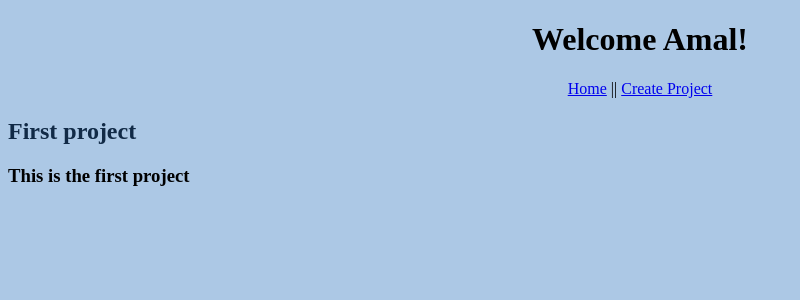
After one commit to michaelslusser/ITIS3155ProjectTracker, a Flask app: page /view_project/1 in a window 1280 px wide. The commit adds this page. Shown: the top 300 px of the page, without its empty margins (0-800 px from the left). Run offline with Flask 2, Linux system fonts and the light colour scheme.

Commit message:
added function to view projects

```diff
--- a/app.py
+++ b/app.py
@@ -39,6 +39,9 @@ def new_project():
         return redirect(url_for('index'))
     else:
         return render_template('new_project.html', user=a_user)
+@app.route('/view_project/<project_id>')
+def get_project(project_id):
+    return render_template('view_project.html', my_project=projects[int(project_id)], user=a_user)
 
 
 
--- a/templates/index.html
+++ b/templates/index.html
@@ -13,7 +13,6 @@
         <nav>
             <!--Add other pages-->
             <a href="{{ url_for('index') }}">Home</a> ||
-            <a href="">Projects</a> ||
             <a href="{{ url_for('new_project') }}">Create Project</a>
         </nav>
         <h2>Here are your projects</h2>
@@ -24,7 +23,7 @@
                 {% for key, value in user_projects.items() %}
                 <tr>
                     <!--Add in other <td> elements for whatever you need-->
-                    <td class="tableRow"><a href="">{{value.title}}</a></td>
+                    <td class="tableRow"><a href="{{ url_for('get_project', project_id=key) }}">{{value.title}}</a></td>
                     <td class="tableRow">{{value.detail}}</a></td>
                     <td class="tableRow">{{value.company_name}}</a></td>
                 </tr>
--- /dev/null
+++ b/templates/view_project.html
@@ -0,0 +1,21 @@
+<!-- landing page for app -->
+<!DOCTYPE html>
+<html lang="en">
+    <head>
+        <meta charset="utf-8">
+        <meta name="viewport" content="width=device-width, initial-scale=1">
+        <title>View Project</title>
+        <!--styles-->
+        <link rel="stylesheet" href="{{ url_for('static', filename='main.css')}}">
+    </head>
+    <body>
+        <h1>Welcome {{user.username}}!</h1>
+        <nav>
+            <!--Add other pages-->
+            <a href="{{ url_for('index') }}">Home</a> ||
+            <a href="{{ url_for('new_project') }}">Create Project</a>
+        </nav>
+        <h2>{{my_project.title}}</h2>
+        <h3>{{my_project.detail}}</h3>
+    </body>
+</html>
```
